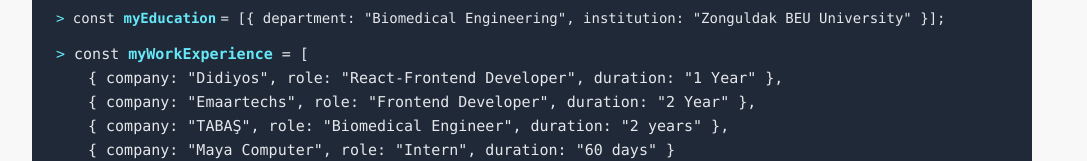
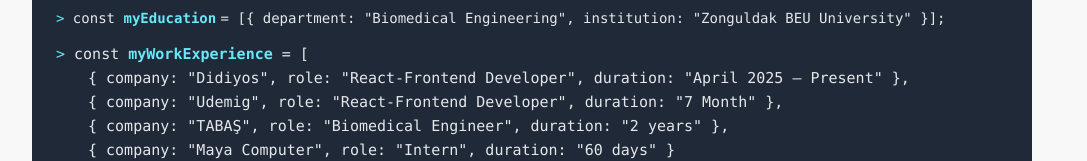
Before and after one commit to huseyinerikci/portfolio, a Next.js app: page / in a window 1280 px wide. Shown: the part 765-926 px from the top of the page, without its empty margins (96-1183 px from the left). Built offline with nearby package versions, Linux system fonts and the light colour scheme.

Commit message:
update about file

```diff
--- a/components/About.js
+++ b/components/About.js
@@ -74,11 +74,11 @@
                 {" = ["}
                 <span className="block mt-2 ml-5 md:ml-6 lg:ml-8">
                   {"{ "}company: "Didiyos", role: "React-Frontend Developer",
-                  duration: "1 Year"{" },"}
+                  duration: "April 2025 – Present"{" },"}
                 </span>
                 <span className="block mt-2 ml-5 md:ml-6 lg:ml-8">
-                  {"{ "}company: "Emaartechs", role: "Frontend Developer",
-                  duration: "2 Year"{" },"}
+                  {"{ "}company: "Udemig", role: "React-Frontend Developer",
+                  duration: "7 Month"{" },"}
                 </span>
                 <span className="block mt-2 ml-5 md:ml-6 lg:ml-8">
                   {"{ "}company: "TABAŞ", role: "Biomedical Engineer", duration:
```
